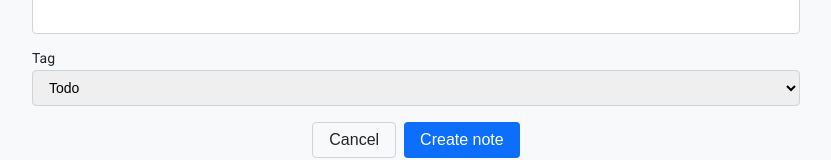
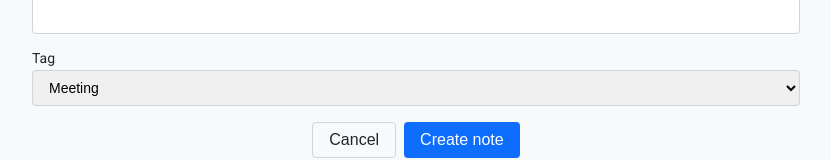
Before and after one commit to achupylko/08-zustand, a Next.js app: page /notes/action/create in a window 1280 px wide. Shown: the part 328-488 px from the top of the page, without its empty margins (224-1055 px from the left). Built offline with nearby package versions, Linux system fonts and the light colour scheme; no server answers.

Commit message:
fix(create-note): add on change handler and default values for fields (#5)

```diff
--- a/components/NoteForm/NoteForm.tsx
+++ b/components/NoteForm/NoteForm.tsx
@@ -60,6 +60,8 @@ export default function NoteForm() {
           minLength={3}
           maxLength={50}
           required
+          defaultValue={draft?.title}
+          onChange={handleChange}
         />
       </div>
 
@@ -73,6 +75,8 @@ export default function NoteForm() {
           className={css.textarea}
           maxLength={500}
           required
+          defaultValue={draft?.content}
+          onChange={handleChange}
         />
       </div>
 
@@ -83,7 +87,8 @@ export default function NoteForm() {
           id={`${fieldId}-tag`}
           name="tag"
           className={css.select}
-          defaultValue="Todo"
+          defaultValue={draft?.tag}
+          onChange={handleChange}
         >
           <option value="Meeting">Meeting</option>
           <option value="Personal">Personal</option>
```
